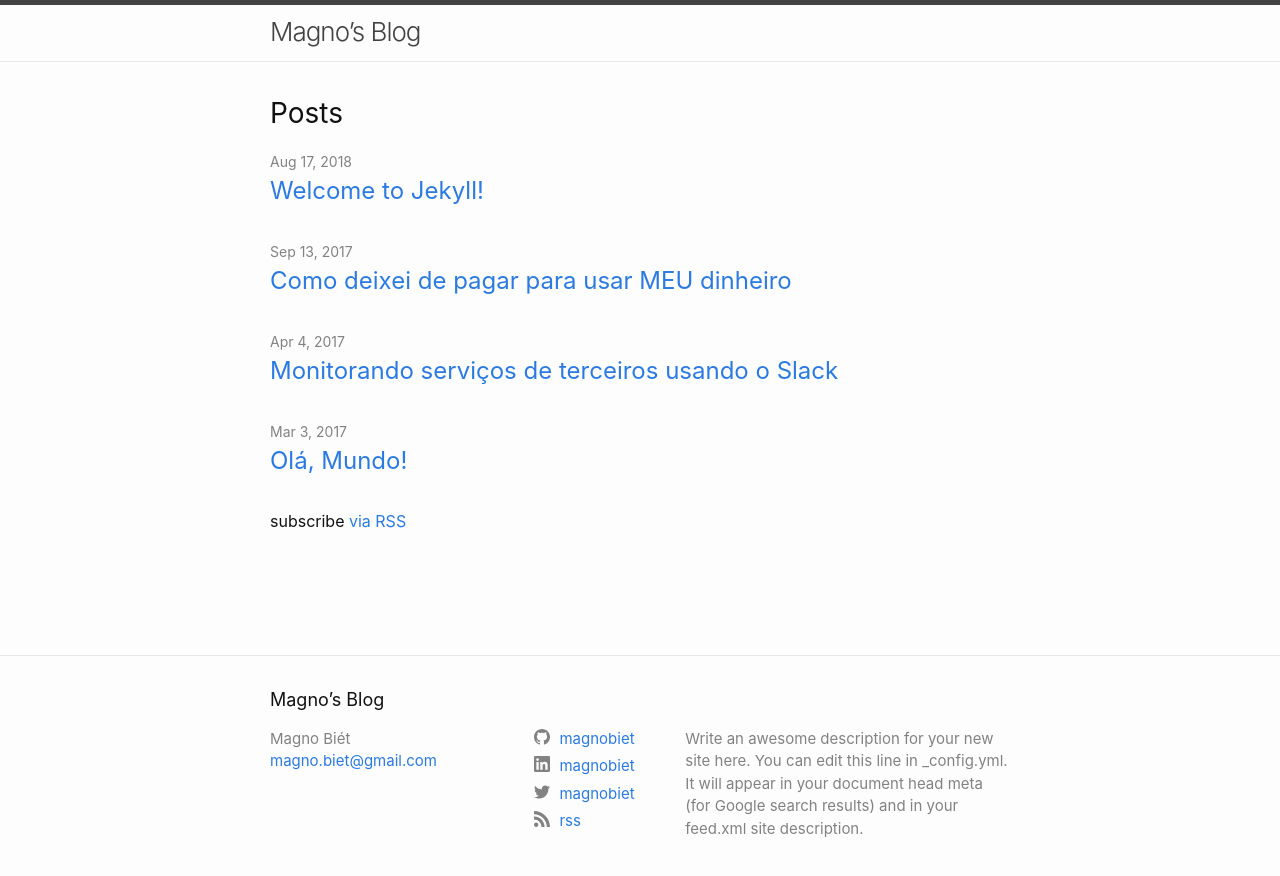
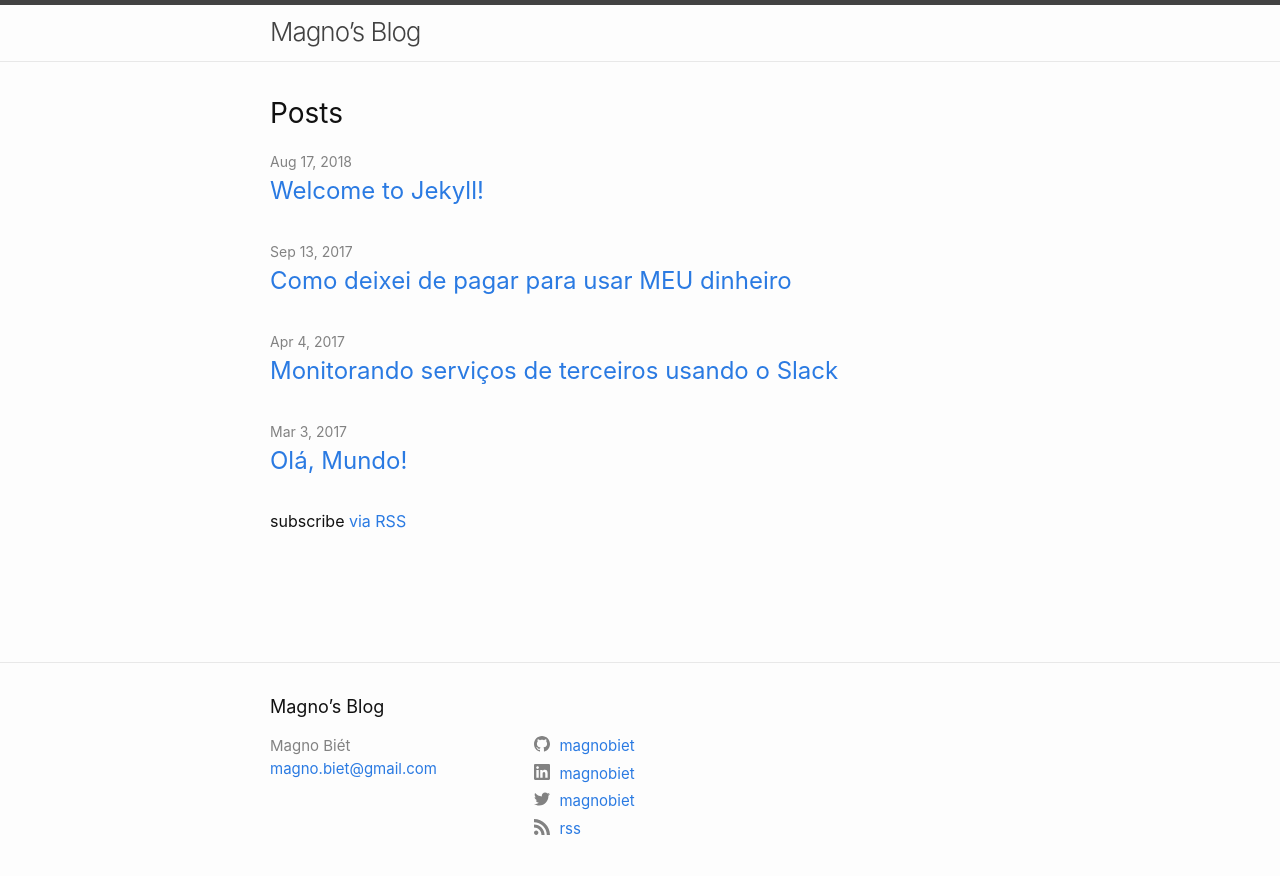
Before and after one commit to magnobiet/blog.magnobiet.com, a Jekyll site: the page built from index.md, in a window 1280 px wide. Shown: the top 876 px of the page. Built offline with Jekyll 4.4.1, drawn with Linux system fonts in a browser that asks for light colours.

Commit message:
Remove description

```diff
--- a/_config.yml
+++ b/_config.yml
@@ -16,10 +16,7 @@
 title: Magno’s Blog
 author: Magno Biét
 email: magno.biet@gmail.com
-description: >- # this means to ignore newlines until "baseurl:"
-  Write an awesome description for your new site here. You can edit this
-  line in _config.yml. It will appear in your document head meta (for
-  Google search results) and in your feed.xml site description.
+description: ""
 baseurl: "" # the subpath of your site, e.g. /blog
 url: "" # the base hostname & protocol for your site, e.g. http://example.com
 twitter_username: magnobiet
```
